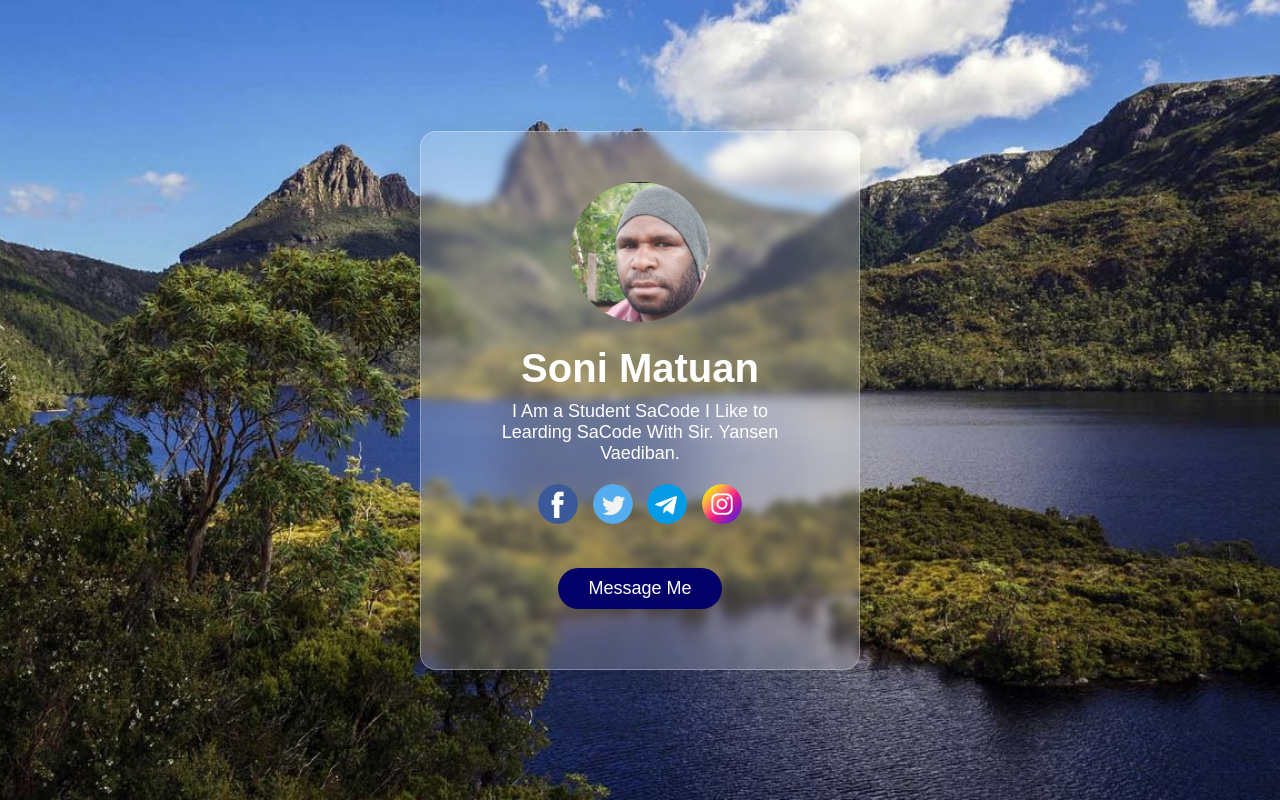
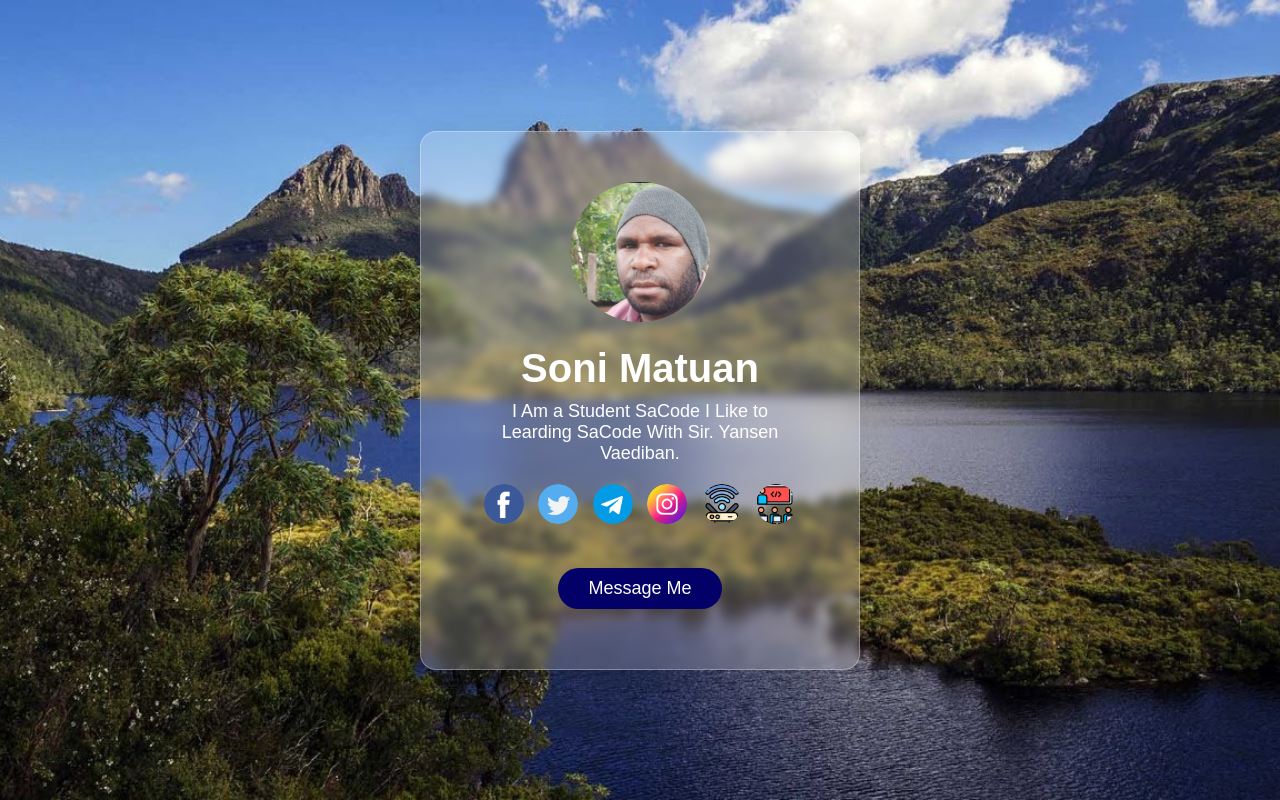
Before and after one commit to sonimatuan/sacode-e-commerse-tugas-day09-sonimatua, a plain HTML site: page index.html in a window 1280 px wide. Drawn offline with Linux system fonts and the light colour scheme.

Commit message:
Add files via upload

```diff
--- a/index.html
+++ b/index.html
@@ -20,6 +20,8 @@
                 <a href="https://www.twitter.com"><img src="images/twitter.png"></a>
                 <a href="https://www.telegram.com"><img src="images/telegram.png"></a>
                 <a href="https://www.instagram.com"><img src="images/instagram.png"></a>
+                <a href="http://192.168.1.1/"><img src="images/wifi.png"></a>
+                <a href="https://classroom.google.com"><img src="images/classroom.png"></a>
 
             </div>
             <a href="#" class="btn">Message Me</a>
--- a/style.css
+++ b/style.css
@@ -49,7 +49,7 @@
     transition: background 0.5s;
 }
 .card .links img:hover{
-    background: #ff01cf;
+    background: #036b03;
 }
 .btn{
     text-decoration: none;
```
Also changed, not shown: images/classroom.png (added), images/wifi.png (added), 1 other file.
